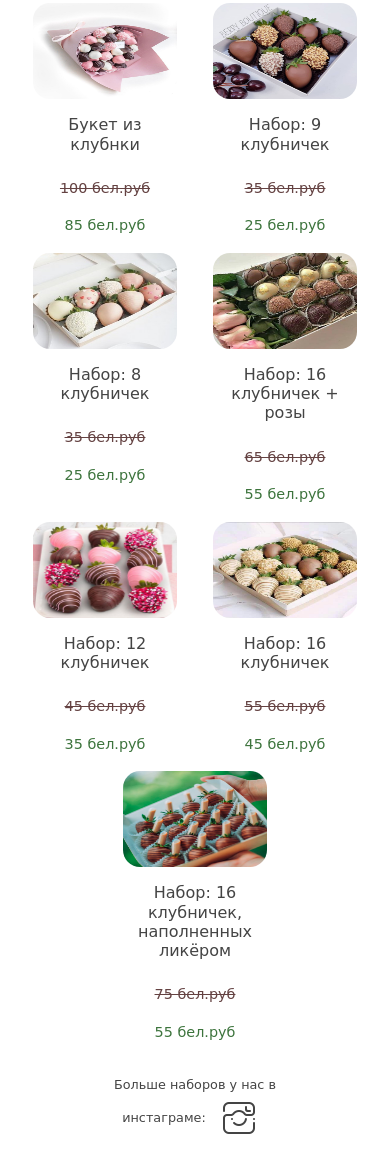
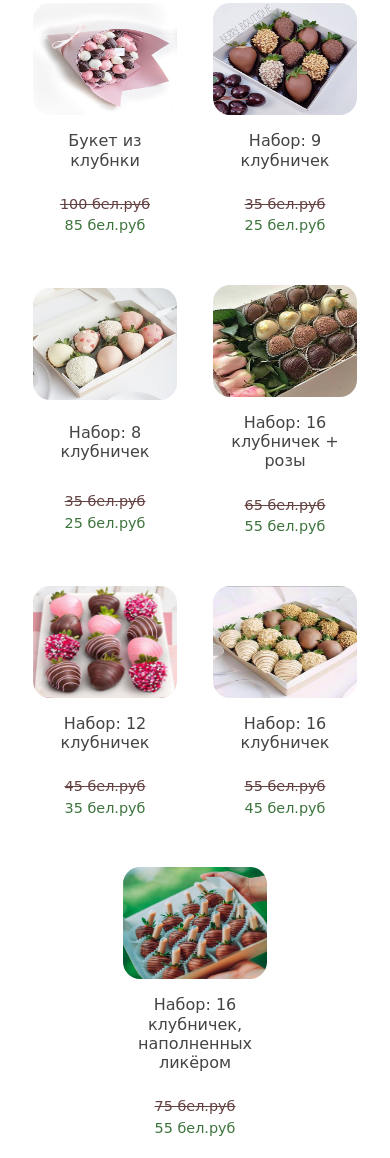
Before and after one commit to Khrapun/strawberry, a plain HTML site: page index.html in a window 390 px wide. Shown: the part 1173-2331 px from the top of the page. Drawn offline with Linux system fonts and the light colour scheme.

Commit message:
fix: flex in stocks cards

```diff
--- a/css/style.css
+++ b/css/style.css
@@ -41,6 +41,7 @@ ul {
     width: 80px;
     height: 80px;
   }
+
   .lds-dual-ring:after {
     content: " ";
     display: block;
@@ -52,6 +53,7 @@ ul {
     border-color: #fff transparent #fff transparent;
     animation: lds-dual-ring 1.2s linear infinite;
   }
+
   @keyframes lds-dual-ring {
     0% {
       transform: rotate(0deg);
@@ -198,6 +200,7 @@ ul {
 }
 
 .before-price {
+    margin-bottom: 0rem;
     text-decoration: line-through;
     color: #644242
 }
@@ -303,7 +306,7 @@ ul {
 
     .article-stocks__photo {
         width: 9rem;
-        height: 6rem;
+        height: 7rem;
     }
 
     .article-stocks__stock-name {
@@ -379,6 +382,7 @@ ul {
     .article-stocks {
         width: 8rem;
         text-align: center;
+        justify-content: space-around;
     }
 
     .navbar-toggler {
@@ -435,6 +439,12 @@ ul {
 /* // Large devices (desktops, 992px and up) */
 @media (max-width: 991.98px) {
 
+    .article-stocks {
+        margin-bottom: 2rem;
+        text-align: center;
+        justify-content: space-around;
+    }
+
     .carousel-item_comment {
         width: 40rem;
         height: 20rem;
@@ -463,6 +473,12 @@ ul {
 /* // Extra large devices (large desktops, 1200px and up) */
 @media (max-width: 1199.98px) {
 
+    .article-stocks {
+        margin-bottom: 2rem;
+        text-align: center;
+        justify-content: space-around;
+    }
+
     .header__logo span {
         margin-left: 0.5rem;
         font-size: 1.1rem;
--- a/index.html
+++ b/index.html
@@ -125,44 +125,58 @@
                 <article class="article-stocks d-flex align-items-center flex-column">
                   <a data-fancybox="images" href="./images/sale-buket.jpg"  data-caption="Букет из клубнки"><img class="article-stocks__photo" src="./images/sale-buket.jpg" alt="набор клубники на скидке"  title="купить набор в нашем инстаграме"></a>
                     <h4 class="article-stocks__stock-name">Букет из клубнки</h4>
+                    <div class="price">
                       <p class="before-price">100 бел.руб</p>
                       <p class="after-price">85 бел.руб</p>
+                    </div>
                 </article>
                 <article class="article-stocks d-flex align-items-center flex-column">
                   <a data-fancybox="images" href="./images/sale-nabor-one.jpg"  data-caption="Набор: 9 клубничек"><img class="article-stocks__photo" src="./images/sale-nabor-one.jpg" alt="набор клубники на скидке" title="купить набор в нашем инстаграме"></a>
                   <h4 class="article-stocks__stock-name">Набор: 9 клубничек</h4>
+                  <div class="price">
                     <p class="before-price">35 бел.руб</p>
                     <p class="after-price">25 бел.руб</p>
+                  </div>
                 </article>
                 <article class="article-stocks d-flex align-items-center flex-column">
                   <a data-fancybox="images" href="./images/sale-nabor-two.jpg"  data-caption="Набор: 8 клубничек"><img class="article-stocks__photo" src="./images/sale-nabor-two.jpg" alt="набор клубники на скидке" title="купить набор в нашем инстаграме"></a>
                   <h4 class="article-stocks__stock-name">Набор: 8 клубничек</h4>
+                  <div class="price">
                     <p class="before-price">35 бел.руб</p>
                     <p class="after-price">25 бел.руб</p>
+                  </div>
                 </article>
                 <article class="article-stocks d-flex align-items-center flex-column">
                   <a data-fancybox="images" href="./images/sale-nabor-three.jpg"  data-caption="Набор: 16 клубничек + розы"><img class="article-stocks__photo" src="./images/sale-nabor-three.jpg" alt="набор клубники на скидке" title="купить набор в нашем инстаграме"></a>
                   <h4 class="article-stocks__stock-name">Набор: 16 клубничек + розы</h4>
+                  <div class="price">
                     <p class="before-price">65 бел.руб</p>
                     <p class="after-price">55 бел.руб</p>
+                  </div>
                 </article>
                 <article class="article-stocks d-flex align-items-center flex-column">
                   <a data-fancybox="images" href="./images/sale-nabor-four.jpg"  data-caption="Набор: 12 клубничек"><img class="article-stocks__photo" src="./images/sale-nabor-four.jpg" alt="набор клубники на скидке" title="купить набор в нашем инстаграме"></a>
                   <h4 class="article-stocks__stock-name">Набор: 12 клубничек</h4>
+                  <div class="price">
                     <p class="before-price">45 бел.руб</p>
                     <p class="after-price">35 бел.руб</p>
+                  </div>
                 </article>
                 <article class="article-stocks d-flex align-items-center flex-column">
                   <a data-fancybox="images" href="./images/sale.-nabor-fivejpg.jpg" data-caption="Набор: 16 клубничек"><img class="article-stocks__photo" src="./images/sale.-nabor-fivejpg.jpg" alt="набор клубники на скидке" title="купить набор в нашем инстаграме"></a>
                   <h4 class="article-stocks__stock-name">Набор: 16 клубничек</h4>
+                  <div class="price">
                     <p class="before-price">55 бел.руб</p>
                     <p class="after-price">45 бел.руб</p>
+                  </div>
                 </article>
                 <article class="article-stocks d-flex align-items-center flex-column">
                   <a data-fancybox="images" href="./images/sale-nabor-liker-six.png"  data-caption="Набор: 16 клубничек, наполненных ликёром"><img alt="набор клубники на скидке" title="купить набор в нашем инстаграме" class="article-stocks__photo" src="./images/sale-nabor-liker-six.png" /></a>
                   <h4 class="article-stocks__stock-name">Набор: 16 клубничек, наполненных ликёром</h4>
+                  <div class="price">
                     <p class="before-price">75 бел.руб</p>
                     <p class="after-price">55 бел.руб</p>
+                  </div>
                 </article>
             </div>
             <p class="inst-btn">Больше наборов у нас в инстаграме: <span><a class="btn inst-link text-right" href="https://www.instagram.com/berry_boutique_minsk/?igshid=130guxt3zd05p"><img src="./images/insta-logo.png" alt="инстаграм с клубникой" title="перейти, чтобы купить"></a></span></p>
```
Also changed, not shown: images/6ff8701245ee44926d76012670ad82e9.jpg (added), scripts/index.js (line endings or trailing spaces). Lines whose indentation alone changed are shown as unchanged.
